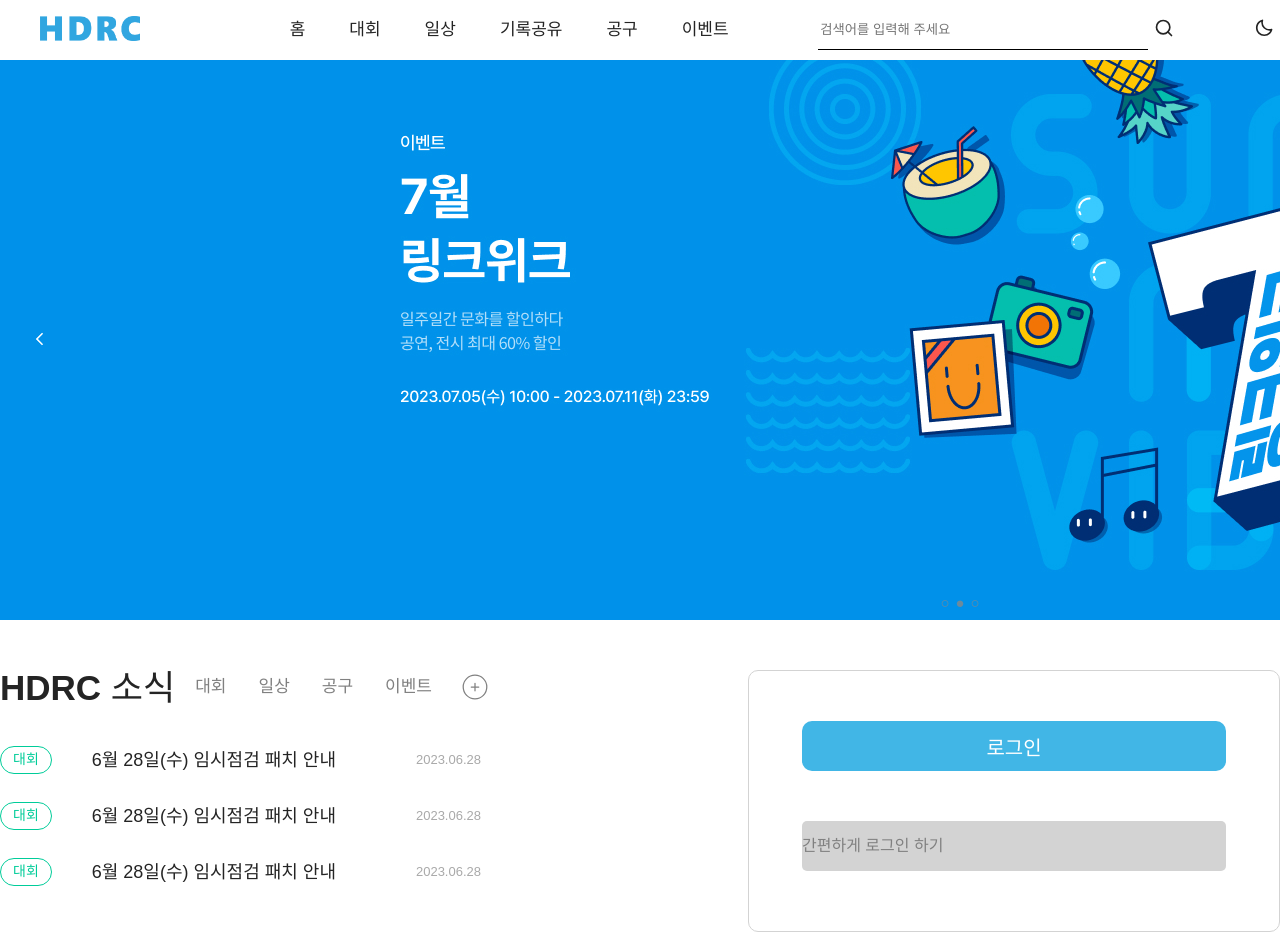
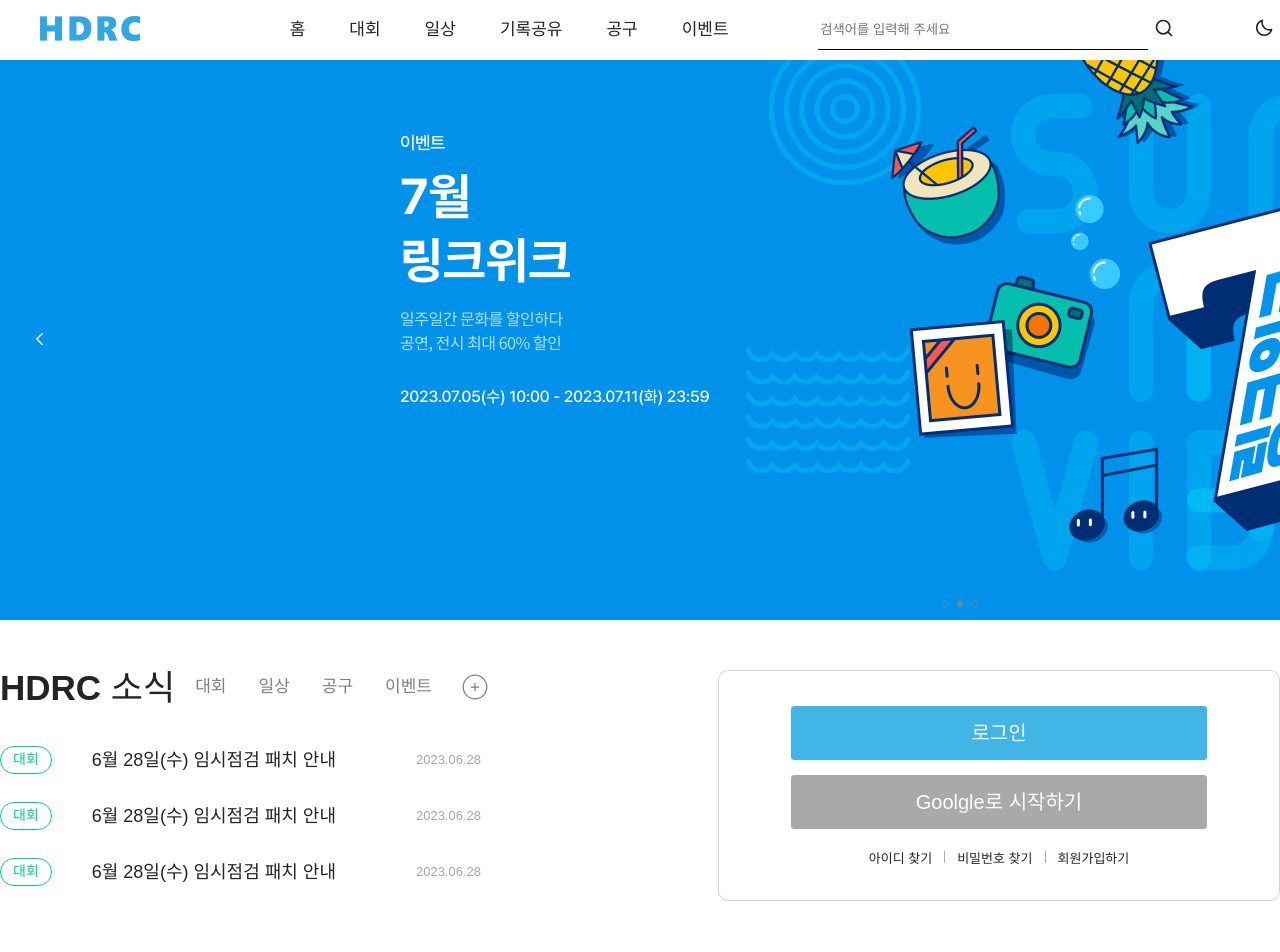
Before and after one commit to leesh2985/Portfolio00, a React (Vite) app: page / in a window 1280 px wide. Shown: the top 952 px of the page. Built offline with nearby package versions, Linux system fonts and the light colour scheme.

Commit message:
소식 및 로그인

```diff
--- a/src/body/Container.tsx
+++ b/src/body/Container.tsx
@@ -14,6 +14,7 @@ export default function Container() {
 const Body = styled.div`
   position: relative;
   max-width: 1280px;
+  height: 500px;
   margin: 0 auto;
   padding-top: 50px;
   padding-bottom: 60px;
--- a/src/body/Left.tsx
+++ b/src/body/Left.tsx
@@ -107,6 +107,10 @@ const PlusBtn = styled.button`
   display: flex;
   font-size: 30px;
   color: #808080;
+
+  &:hover {
+    color: #41b6e6;
+  }
 `;
 
 // 정보
--- a/src/body/Right.tsx
+++ b/src/body/Right.tsx
@@ -3,50 +3,93 @@ import styled from 'styled-components';
 export default function Right() {
   return (
     <RightSection>
-      <LoginBtn>
-        <LoginLink>로그인</LoginLink>
-      </LoginBtn>
-      <SocialBox>
-        <SocialText>간편하게 로그인 하기</SocialText>
-      </SocialBox>
+      <LoginLink>로그인</LoginLink>
+      <SocialLink>Goolgle로 시작하기</SocialLink>
+      <LoginInfo>
+        <IdLink>아이디 찾기</IdLink>
+        <PwsLink>비밀번호 찾기</PwsLink>
+        <JoinLink>회원가입하기</JoinLink>
+      </LoginInfo>
     </RightSection>
   );
 }
 
 const RightSection = styled.section`
   float: right;
-  width: 530px;
-  height: 260px;
+  width: 520px;
   border: 1px solid #d3d3d3;
   border-radius: 10px;
-`;
-
-const LoginBtn = styled.button`
-  width: 80%;
-  height: 50px;
-  background: #41b6e6;
-  border-radius: 10px;
-  margin-top: 50px;
-  margin-bottom: 50px;
+  padding: 21px 20px 18px;
+  line-height: 20px;
+  text-align: center;
 `;
 
 const LoginLink = styled.a`
+  cursor: pointer;
+  margin: 0 auto;
+  width: 80%;
+  margin-top: 13px;
+  padding: 17px 0;
+  border: 1px solid;
+  display: block;
   color: #fff;
   font-size: 20px;
   font-weight: bold;
+  border-radius: 4px;
+  background-color: #41b6e6;
+
+  &:hover {
+    text-decoration: none;
+  }
 `;
 
-const SocialBox = styled.div`
+const SocialLink = styled.a`
+  cursor: pointer;
+  margin: 0 auto;
   width: 80%;
-  height: 50px;
-  background: #d3d3d3;
-  border-radius: 5px;
-  margin: 0 auto;
+  margin-top: 13px;
+  padding: 17px 0;
+  border: 1px solid;
+  display: block;
+  color: #fff;
+  font-size: 20px;
+  border-radius: 4px;
+  background-color: #a9a9a9;
 `;
 
-const SocialText = styled.p`
-  color: #808080;
-  display: flex;
-  align-items: center;
-  height: 100%;
+const LoginInfo = styled.div`
+  margin-top: 16px;
+  font-size: 1.3rem;
+  margin-bottom: 13px;
 `;
+
+const IdLink = styled.a`
+  cursor: pointer;
+  font-size: 13px;
+`;
+const PwsLink = styled.a`
+  cursor: pointer;
+  font-size: 13px;
+
+  &::before {
+    content: '';
+    display: inline-block;
+    width: 1px;
+    height: 12px;
+    background-color: #a9a9a9;
+    margin: 4px 12px 0;
+  }
+`;
+const JoinLink = styled.a`
+  cursor: pointer;
+  font-size: 13px;
+
+  &::before {
+    content: '';
+    display: inline-block;
+    width: 1px;
+    height: 12px;
+    background-color: #a9a9a9;
+    margin: 4px 12px 0;
+  }
+`;
```
